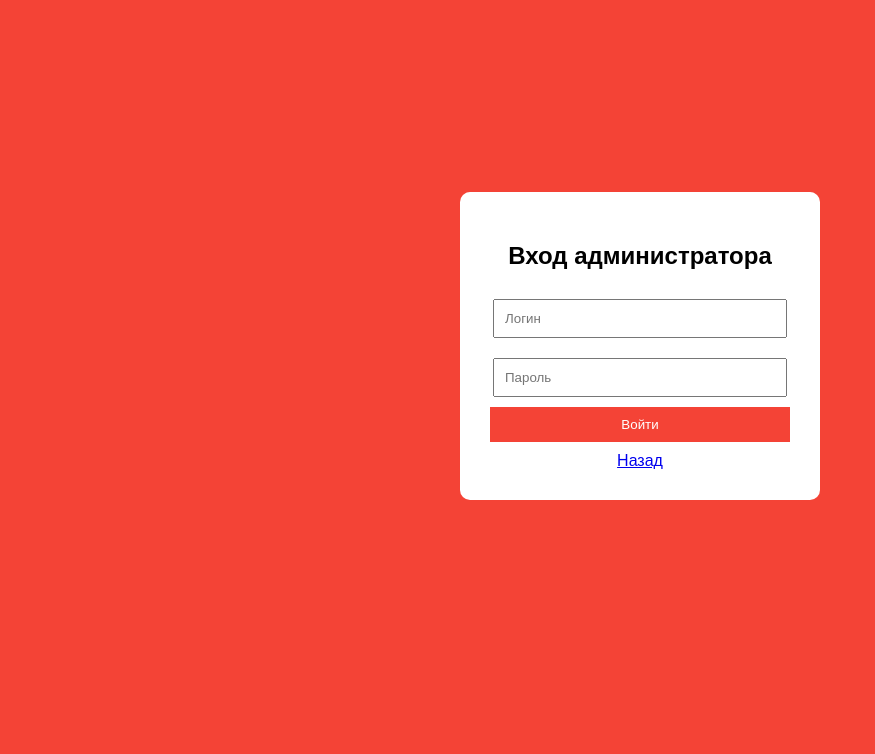
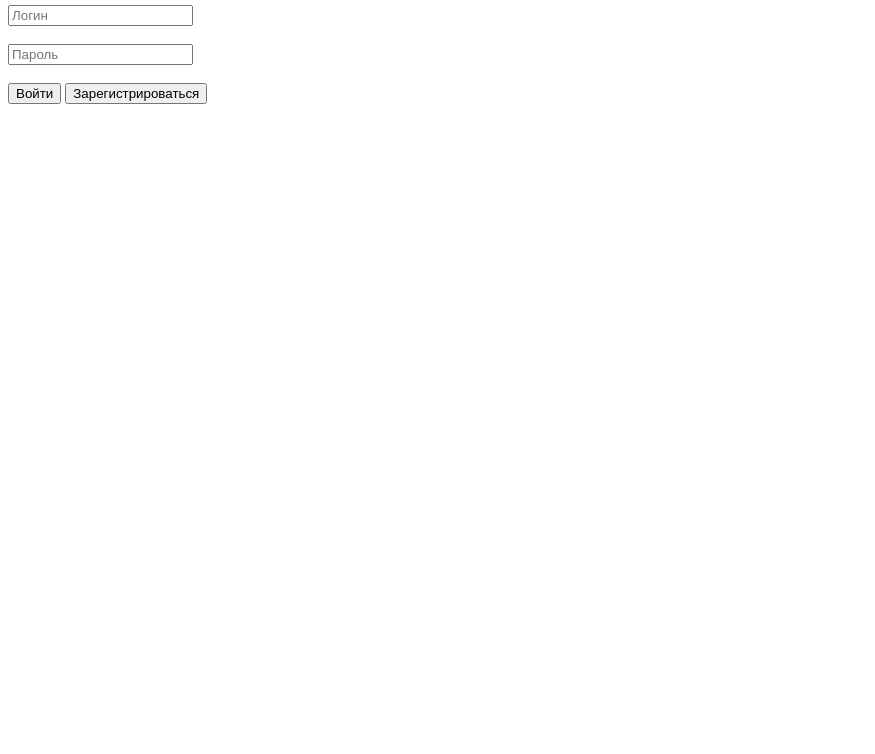
Before and after one commit to r4spb3rry-hub/frontend, a website: page admin.html in a window 1280 px wide. Shown: the part 62-816 px from the top of the page, without its empty margins (0-875 px from the left). Drawn offline with Linux system fonts and the light colour scheme.

Commit message:
Update admin.html

```diff
--- a/admin.html
+++ b/admin.html
@@ -2,58 +2,67 @@
 <html lang="ru">
 <head>
   <meta charset="UTF-8">
-  <title>Вход для администратора</title>
-  <style>
-    body {
-      font-family: Arial;
-      background: #f44336;
-      display: flex;
-      justify-content: center;
-      align-items: center;
-      height: 100vh;
-    }
-
-    .box {
-      background: white;
-      padding: 30px;
-      border-radius: 10px;
-      text-align: center;
-      width: 300px;
-    }
-
-    input {
-      width: 90%;
-      padding: 10px;
-      margin: 10px 0;
-    }
-
-    button {
-      padding: 10px;
-      width: 100%;
-      background: #f44336;
-      color: white;
-      border: none;
-    }
-
-    a {
-      display: block;
-      margin-top: 10px;
-    }
-  </style>
+  <title>Администратор</title>
 </head>
 
 <body>
-  <div class="box">
-    <h2>Вход администратора</h2>
-    <input type="text" placeholder="Логин">
-    <input type="password" placeholder="Пароль">
-    <button onclick="login()">Войти</button>
-    <a href="index.html">Назад</a>
-  </div>
+  <h2>Администратор</h2>
+
+  <input id="login" placeholder="Логин"><br><br>
+  <input id="password" type="password" placeholder="Пароль"><br><br>
+
+  <button onclick="login()">Войти</button>
+  <button onclick="register()">Зарегистрироваться</button>
+
+  <p id="error" style="color:red;"></p>
 
   <script>
-    function login() {
-      alert("Вход выполнен (пока без проверки)");
+    const API = "https://eduflow-92s4.onrender.com";
+
+    async function login() {
+      let login = document.getElementById("login").value;
+      let password = document.getElementById("password").value;
+
+      let res = await fetch(API + "/login", {
+        method: "POST",
+        headers: {"Content-Type": "application/json"},
+        body: JSON.stringify({ login, password })
+      });
+
+      let data = await res.json();
+
+      if (data.status === "ok") {
+        localStorage.setItem("user", data.login);
+        localStorage.setItem("role", data.role);
+
+        if (data.role === "student") {
+          window.location.href = "student-dashboard.html";
+        } else if (data.role === "teacher") {
+          window.location.href = "teacher-dashboard.html";
+        } else if (data.role === "admin") {
+          window.location.href = "admin-dashboard.html";
+        }
+
+      } else {
+        document.getElementById("error").innerText = "Ошибка входа";
+      }
+    }
+
+    async function register() {
+      let login = document.getElementById("login").value;
+      let password = document.getElementById("password").value;
+
+      await fetch(API + "/register", {
+        method: "POST",
+        headers: {"Content-Type": "application/json"},
+        body: JSON.stringify({
+          login,
+          password,
+          role: "admin"
+        })
+      });
+
+      alert("Пользователь создан");
     }
   </script>
 </body>
```
